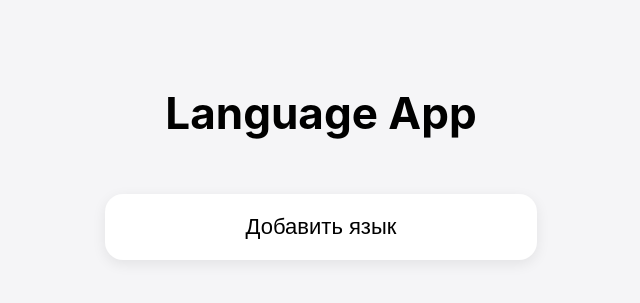
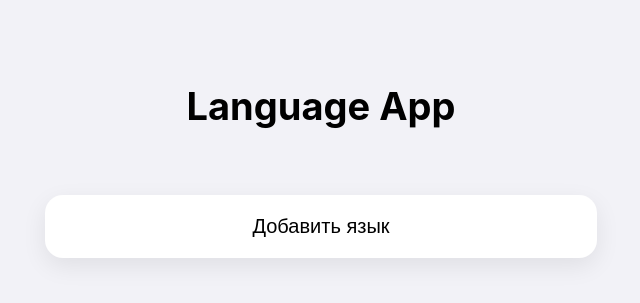
Before and after one commit to dmitryi011-coder/language-app, a website built with Vite: page index.html in a window 1280 px wide. Shown: the part 242-545 px from the top of the page, without its empty margins (319-959 px from the left). Built offline with nearby package versions, Linux system fonts and the light colour scheme.

Commit message:
bigger UI

```diff
--- a/src/style.css
+++ b/src/style.css
@@ -5,7 +5,7 @@
 body {
   margin: 0;
   font-family: -apple-system, BlinkMacSystemFont, "Segoe UI", Roboto, sans-serif;
-  background: #f5f5f7;
+  background: #f2f2f7;
   display: flex;
   justify-content: center;
   align-items: center;
@@ -14,36 +14,28 @@ body {
 
 #app {
   width: 100%;
-  max-width: 480px;
+  max-width: 600px;
   padding: 40px 24px;
   text-align: center;
 }
 
 h1 {
-  font-size: 44px;
-  margin-bottom: 36px;
+  font-size: 38px;
+  margin-bottom: 50px;
 }
 
 h2 {
-  font-size: 32px;
-  margin-bottom: 28px;
+  font-size: 30px;
+  margin-bottom: 40px;
 }
 
 button {
   width: 100%;
   padding: 20px;
-  margin-top: 18px;
-  font-size: 22px;
+  margin-top: 16px;
+  font-size: 20px;
   border-radius: 18px;
   border: none;
   background: #ffffff;
-  box-shadow: 0 4px 14px rgba(0,0,0,0.08);
+  box-shadow: 0 8px 24px rgba(0,0,0,0.08);
 }
-
-button:active {
-  transform: scale(0.97);
-}
-
-button:hover {
-  background: #f0f0f0;
-}
```
